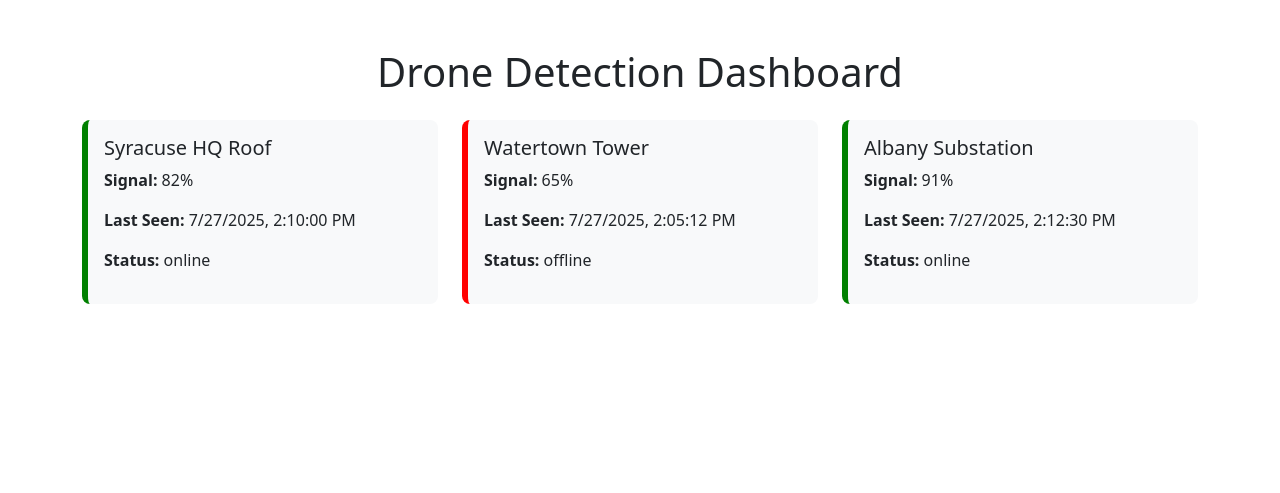
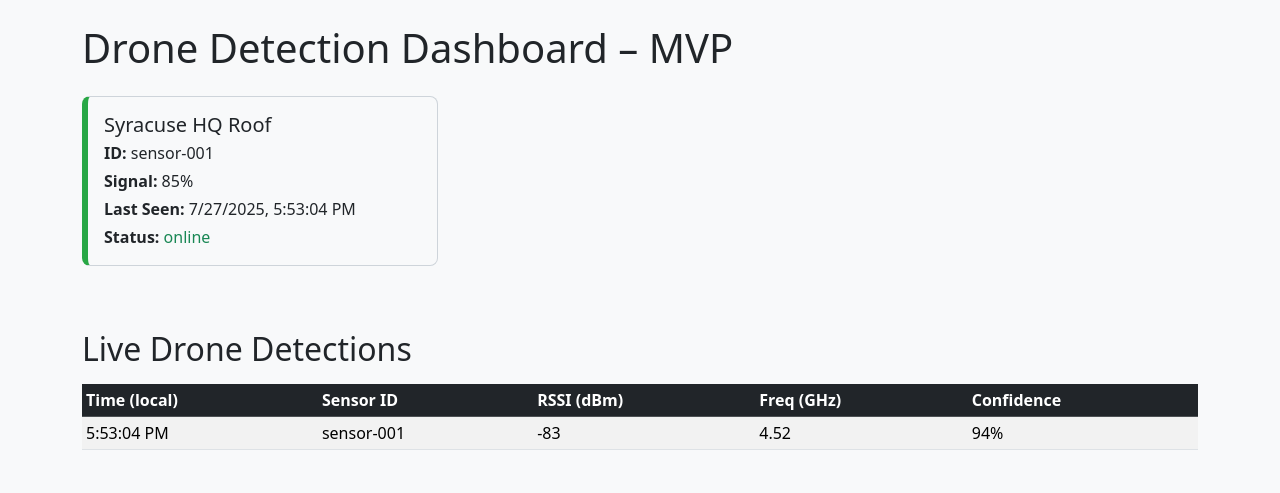
Before and after one commit to JessePeplinski/drone-detection-dashboard, a plain HTML site: page frontend/mvp.html in a window 1280 px wide. Drawn offline with nearby package versions, Linux system fonts and the light colour scheme.

Commit message:
continue mocking live drone detections

```diff
--- a/frontend/mvp.html
+++ b/frontend/mvp.html
@@ -2,91 +2,145 @@
 <html lang="en">
 <head>
   <meta charset="UTF-8" />
-  <meta name="viewport" content="width=device-width, initial-scale=1.0" />
-  <title>Drone Detection Dashboard</title>
-  <link href="https://cdn.jsdelivr.net/npm/bootstrap@5.3.3/dist/css/bootstrap.min.css" rel="stylesheet">
+  <title>Drone Detection Dashboard – MVP</title>
+
+  <!-- Bootstrap 5 CSS (Replace with local copy if preferred) -->
+  <link
+    href="https://cdn.jsdelivr.net/npm/bootstrap@5.3.3/dist/css/bootstrap.min.css"
+    rel="stylesheet"
+  >
+
   <style>
+    /* Minimal custom styling */
+    .sensor-card.online   { border-left: 6px solid #28a745; }  /* green  */
+    .sensor-card.offline  { border-left: 6px solid #dc3545; }  /* red    */
     .sensor-card {
-      border-left: 6px solid gray;
-      padding: 1rem;
-      border-radius: 0.5rem;
-      background-color: #f8f9fa;
-      transition: box-shadow 0.2s ease;
+      background:#f8f9fa;border:1px solid #ced4da;border-radius:.5rem;
+      padding:1rem;margin-bottom:1rem;
     }
-    .sensor-card.online {
-      border-left-color: green;
-    }
-    .sensor-card.offline {
-      border-left-color: red;
-    }
-    .sensor-card:hover {
-      box-shadow: 0 0 10px rgba(0,0,0,0.1);
-    }
+    /* keep table header visible on small screens */
+    .table-responsive { max-height: 60vh; overflow-y:auto; }
   </style>
 </head>
-<body>
-  <div class="container my-5">
-    <h1 class="mb-4 text-center">Drone Detection Dashboard</h1>
-    <div id="sensorGrid" class="row g-4">
-      <!-- Sensor cards will be injected here -->
+
+<body class="p-4 bg-light">
+
+  <div class="container-xl">
+    <h1 class="mb-4">Drone Detection Dashboard – MVP</h1>
+
+    <!-- 1) SENSOR STATUS GRID -->
+    <div id="sensorGrid" class="row gy-4 mb-5">
+      <!-- Cards injected via JS -->
+    </div>
+
+    <!-- 2) DETECTION FEED -->
+    <h2 class="mb-3">Live Drone Detections</h2>
+    <div class="table-responsive">
+      <table id="detectionTable" class="table table-striped table-sm align-middle">
+        <thead class="table-dark position-sticky top-0">
+          <tr>
+            <th scope="col">Time&nbsp;(local)</th>
+            <th scope="col">Sensor ID</th>
+            <th scope="col">RSSI&nbsp;(dBm)</th>
+            <th scope="col">Freq&nbsp;(GHz)</th>
+            <th scope="col">Confidence</th>
+          </tr>
+        </thead>
+        <tbody>
+          <!-- Rows injected via JS -->
+        </tbody>
+      </table>
     </div>
   </div>
 
+
+  <!-- Bootstrap 5 Bundle (includes Popper) -->
+  <script src="https://cdn.jsdelivr.net/npm/bootstrap@5.3.3/dist/js/bootstrap.bundle.min.js"></script>
+
   <script>
-    const mockSensorData = [
+    /* =========  MOCK DATA & HELPERS  ========= */
+
+    // --- static sensor list (one Pi for now) ---
+    const sensors = [
       {
         id: "sensor-001",
         location: "Syracuse HQ Roof",
         signalStrength: 82,
-        lastSeen: "2025-07-27T14:10:00Z",
-        status: "online"
-      },
-      {
-        id: "sensor-002",
-        location: "Watertown Tower",
-        signalStrength: 65,
-        lastSeen: "2025-07-27T14:05:12Z",
-        status: "offline"
-      },
-      {
-        id: "sensor-003",
-        location: "Albany Substation",
-        signalStrength: 91,
-        lastSeen: "2025-07-27T14:12:30Z",
+        lastSeen: new Date().toISOString(),
         status: "online"
       }
     ];
 
-    function formatDate(isoString) {
-      const date = new Date(isoString);
-      return date.toLocaleString();
+    // --- util: generate ISO timestamp X seconds ago ---
+    function ago(sec) { return new Date(Date.now() - sec*1000).toISOString(); }
+
+    // --- util: random within [min,max] ---
+    const rand = (min, max) => Math.random() * (max - min) + min;
+
+    // --- create a mock detection object ---
+    function mockDetection() {
+      return {
+        detectedAt: new Date().toISOString(),
+        sensorId: "sensor-001",
+        rssi: Math.round(rand(-95, -35)),           // dBm
+        freq: (rand(2.4, 5.9)).toFixed(2),          // GHz
+        confidence: (rand(0.6, 0.97)).toFixed(2)    // 0-1
+      };
     }
 
-    function createSensorCard(sensor) {
-      const card = document.createElement('div');
-      card.className = `col-md-4`;
+    /* =========  RENDER SENSOR CARDS  ========= */
+    const grid = document.getElementById("sensorGrid");
 
-      card.innerHTML = `
-        <div class="sensor-card ${sensor.status}">
-          <h5>${sensor.location}</h5>
-          <p><strong>Signal:</strong> ${sensor.signalStrength}%</p>
-          <p><strong>Last Seen:</strong> ${formatDate(sensor.lastSeen)}</p>
-          <p><strong>Status:</strong> ${sensor.status}</p>
-        </div>
-      `;
-
-      return card;
-    }
-
-    function loadSensors() {
-      const grid = document.getElementById('sensorGrid');
-      mockSensorData.forEach(sensor => {
-        const card = createSensorCard(sensor);
+    function renderSensors() {
+      grid.innerHTML = "";                       // clear grid
+      sensors.forEach(s => {
+        const card = document.createElement("div");
+        card.className = "col-12 col-md-6 col-lg-4";
+        card.innerHTML = `
+          <div class="sensor-card ${s.status}">
+            <h5 class="mb-1">${s.location}</h5>
+            <p class="mb-1"><strong>ID:</strong> ${s.id}</p>
+            <p class="mb-1"><strong>Signal:</strong> ${s.signalStrength}%</p>
+            <p class="mb-1"><strong>Last&nbsp;Seen:</strong> ${new Date(s.lastSeen).toLocaleString()}</p>
+            <p class="mb-0"><strong>Status:</strong> <span class="text-${s.status==='online'?'success':'danger'}">${s.status}</span></p>
+          </div>`;
         grid.appendChild(card);
       });
     }
 
-    window.addEventListener('DOMContentLoaded', loadSensors);
+    /* =========  RENDER DETECTIONS  ========= */
+    const tableBody = document.querySelector("#detectionTable tbody");
+
+    function prependDetectionRow(det) {
+      const row = document.createElement("tr");
+      row.innerHTML = `
+        <td>${new Date(det.detectedAt).toLocaleTimeString()}</td>
+        <td>${det.sensorId}</td>
+        <td>${det.rssi}</td>
+        <td>${det.freq}</td>
+        <td>${(det.confidence*100).toFixed(0)}%</td>
+      `;
+      // put newest on top
+      tableBody.prepend(row);
+      // keep only latest 100 rows
+      if (tableBody.rows.length > 100) tableBody.deleteRow(-1);
+    }
+
+    /* =========  INITIALIZE DASHBOARD  ========= */
+    renderSensors();
+
+    // push a new mock detection every 5 seconds
+    setInterval(() => {
+      const detection = mockDetection();
+      prependDetectionRow(detection);
+      // update sensor's lastSeen & signalStrength
+      const s = sensors.find(x => x.id === detection.sensorId);
+      if (s) {
+        s.lastSeen = detection.detectedAt;
+        s.signalStrength = Math.min(100, Math.max(0, s.signalStrength + Math.round(rand(-3, 3))));
+      }
+      renderSensors();
+    }, 5000);
   </script>
 </body>
 </html>
```
